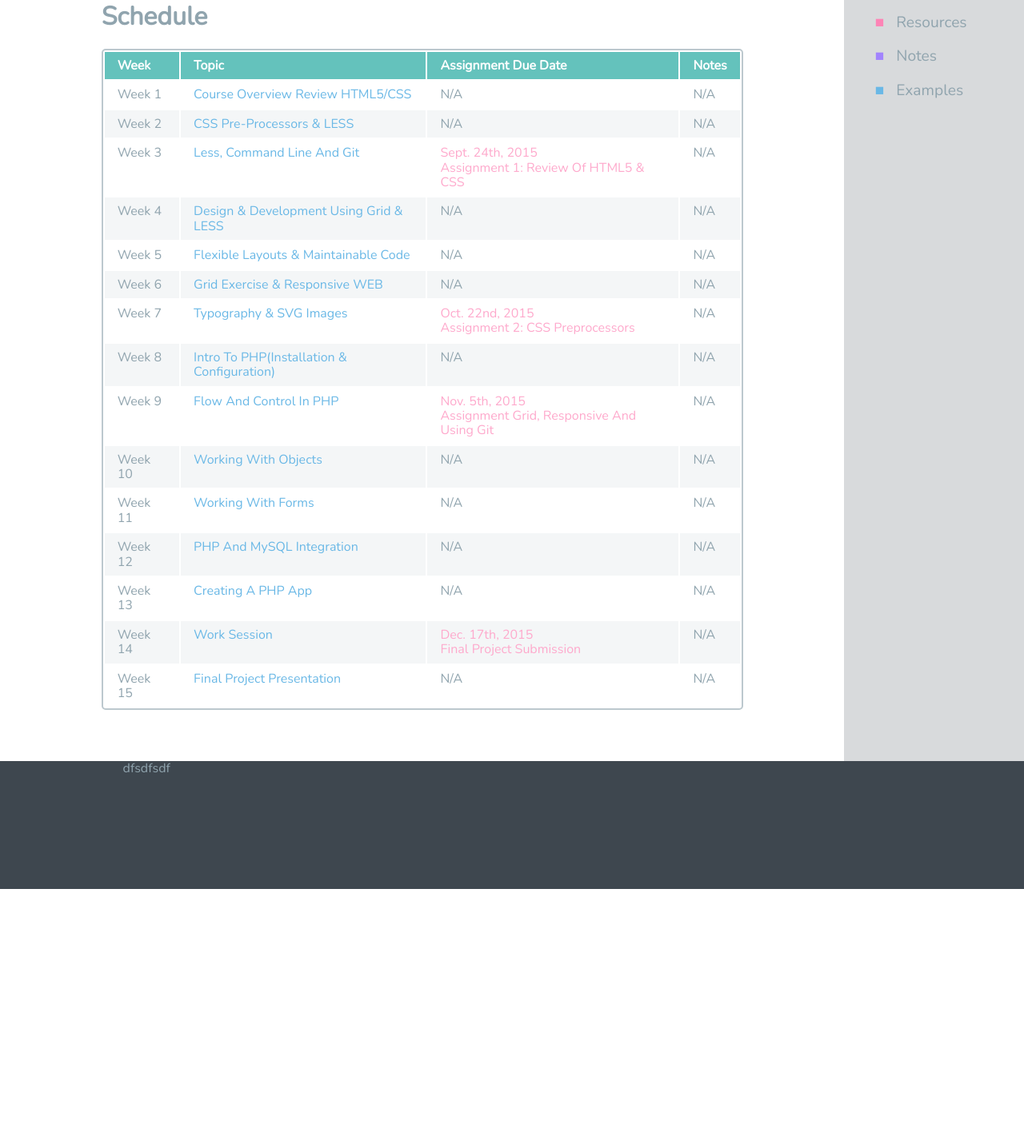
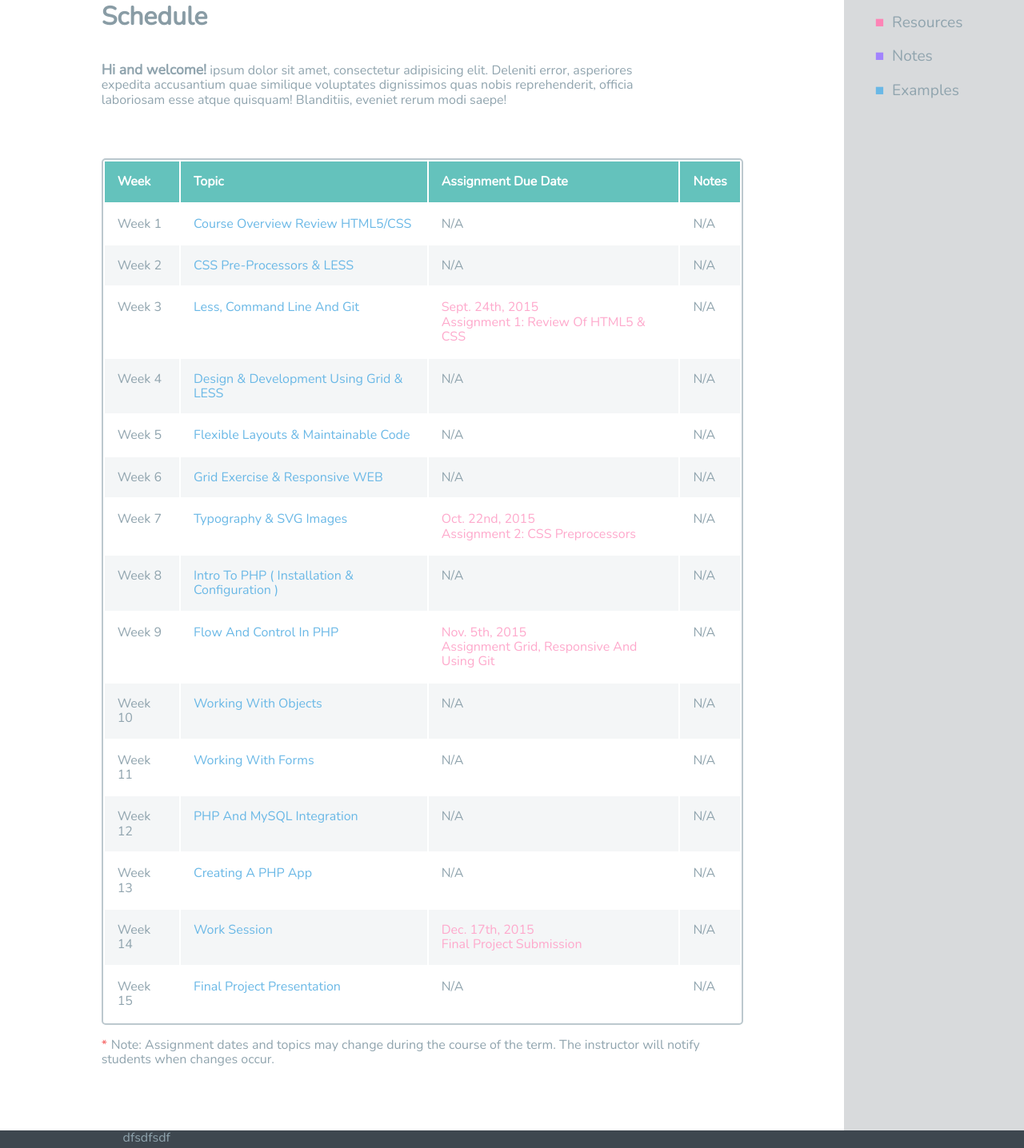
Before and after one commit to ehzdesign/web-programming-3-assignment-1, a website: page schedule.html in a window 1280 px wide. Shown: the part 158-1594 px from the top of the page at 80% size. Before the commit the page ends 1270 px from the top, so only its background shows below. Drawn offline with nearby package versions, Linux system fonts and the light colour scheme.

Commit message:
add schedule page

```diff
--- a/schedule.html
+++ b/schedule.html
@@ -33,6 +33,9 @@
     <section id="schedule" class="main">
       <div class="wrapper">
         <h1 class="section-heading">Schedule</h1>
+        <p class="section-content">
+          <span class="first-word">Hi and welcome!</span> ipsum dolor sit amet, consectetur adipisicing elit. Deleniti error, asperiores expedita accusantium quae similique voluptates dignissimos quas nobis reprehenderit, officia laboriosam esse atque quisquam! Blanditiis, eveniet rerum modi saepe!
+        </p>
         <table class="schedule">
           <thead>
             <tr>
@@ -58,36 +61,36 @@
             <tr>
               <td>Week 3</td>
               <td>Less, Command Line and Git</td>
-              <td class="due-date">Sept. 24th, 2015 <br> Assignment 1: review of HTML5 & CSS</td>
+              <td class="due-date">Sept. 24th, 2015 <br> Assignment 1: review of HTML5 &amp; CSS</td>
               <td>n/a</td>
             </tr>
             <tr>
               <td>Week 4</td>
-              <td>Design & Development using Grid & LESS</td>
+              <td>Design &amp; Development using Grid &amp; LESS</td>
               <td>n/a</td>
               <td>n/a</td>
             </tr>
             <tr>
               <td>Week 5</td>
-              <td>Flexible layouts & Maintainable code</td>
+              <td>Flexible layouts &amp; Maintainable code</td>
               <td>n/a</td>
               <td>n/a</td>
             </tr>
             <tr>
               <td>week 6</td>
-              <td>Grid exercise & Responsive WEB</td>
+              <td>Grid exercise &amp; Responsive WEB</td>
               <td>n/a</td>
               <td>n/a</td>
             </tr>
             <tr>
               <td>week 7</td>
-              <td>Typography & SVG images</td>
+              <td>Typography &amp; SVG images</td>
               <td class="due-date">Oct. 22nd, 2015<br>Assignment 2: CSS Preprocessors</td>
               <td>n/a</td>
             </tr>
             <tr>
               <td>week 8</td>
-              <td>Intro to PHP(Installation & Configuration)</td>
+              <td>Intro to PHP ( Installation &amp; Configuration )</td>
               <td>n/a</td>
               <td>n/a</td>
             </tr>
@@ -135,6 +138,8 @@
             </tr>
           </tbody>
         </table>
+        <p id="note">Note: Assignment dates and topics may change during the course of the term. The instructor will notify
+students when changes occur. </p>
       </div>
 
     </section>
--- a/scss/base/_base.scss
+++ b/scss/base/_base.scss
@@ -27,5 +27,5 @@ main{
 }
 
 td, th{
-  padding: .5em 1em;
+  padding: 1em;
 }
--- a/scss/base/_typography.scss
+++ b/scss/base/_typography.scss
@@ -3,3 +3,9 @@ body{
   font-weight: $font-weight--light;
   color: $color-text--light;
 }
+
+h1,
+h2,
+h3{
+  color: $color-text--dark;
+}
--- a/scss/helpers/_config.scss
+++ b/scss/helpers/_config.scss
@@ -9,6 +9,8 @@ $blue-grey           : #90A4AE;
 $pink           : #FD84B6;
 $pastel-blue    : #6AB8E6;
 $pastel-purple    : #A284FD;
+
+$flat-red       : #F56060;
 
 
 // FONTS STACKS
@@ -22,6 +24,7 @@ $font-weight--bold      : 700;
 
 //FONT COLORS
 $color-text--light: $blue-grey;
+$color-text--dark:  shade($color-text--light, 5%);
 
 // FUNCTIONAL NAMED COLORS
 $color-primary            :$white;
@@ -31,3 +34,4 @@ $color-highlight--blue    :$pastel-blue;
 $color-highlight--purple    :$pastel-purple;
 $color-highlight--pink    :$pink;
 $color-footer             :$mako;
+$color-warn               :$flat-red;
--- a/scss/pages/_schedule.scss
+++ b/scss/pages/_schedule.scss
@@ -0,0 +1,12 @@
+#note{
+  &:before{
+    content: '*';
+    color: $color-warn;
+    margin-right: .3em;
+  }
+}
+
+.first-word{
+  font-size: 1.1em;
+  font-weight: bold;
+}
--- a/scss/partials/_intro.scss
+++ b/scss/partials/_intro.scss
@@ -36,6 +36,7 @@
     h1{
       font-size: 4em;
       @extend %uppercase;
+      color: $color-primary;
     }
 
     span{
--- a/scss/partials/_sidebar.scss
+++ b/scss/partials/_sidebar.scss
@@ -30,7 +30,7 @@
   &:before{
     content: '■';
     color: $color-highlight--pink;
-    margin-right: 10%;
+    margin-right: .5em;
   }
 
   &:nth-child(2){
--- a/scss/partials/_table.scss
+++ b/scss/partials/_table.scss
@@ -11,6 +11,7 @@
   border-radius: 5px;
   text-align: left;
   text-transform: capitalize;
+  margin-top: 3em;
 
   th{
     background-color: tint($color-accent, 10%);
```
Also changed, not shown: index.html (+2 -2 lines), css/main.css.
